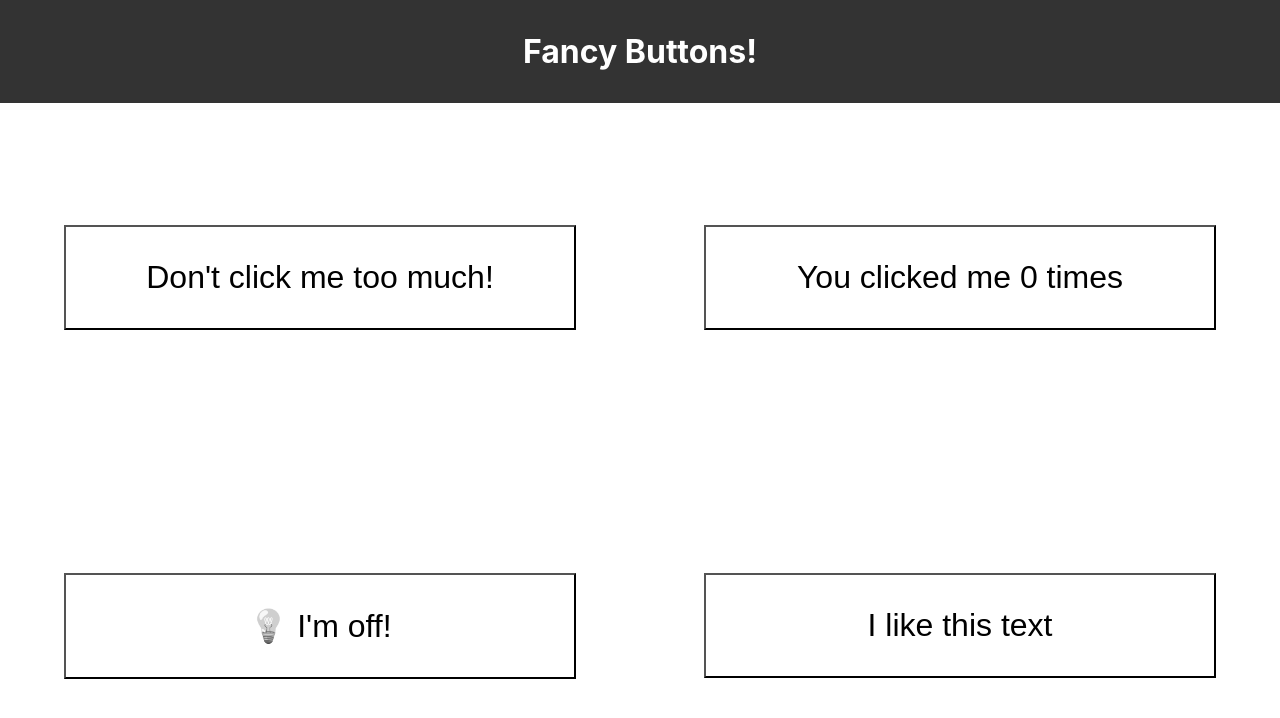
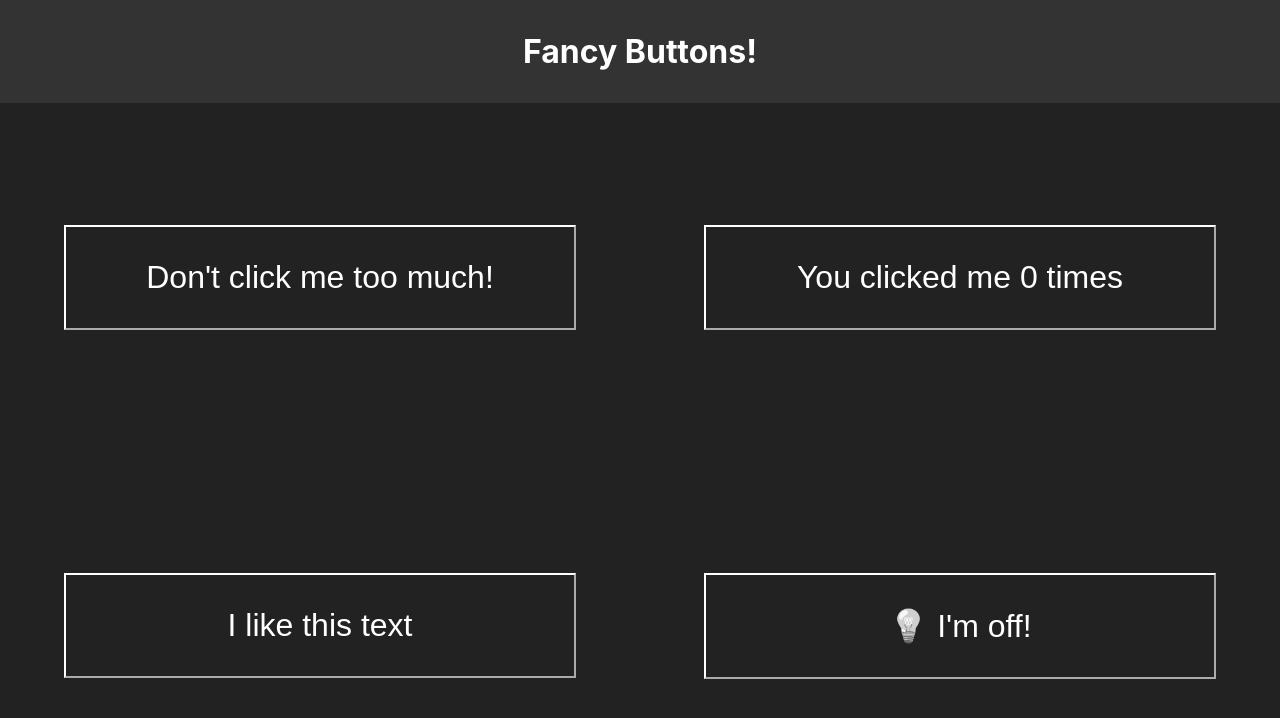
Before and after one commit to papoita/fancy-buttons, a React (Create React App) app: page / in a window 1280 px wide. Shown: the top 718 px of the page. Built offline with nearby package versions, Linux system fonts and the light colour scheme.

Commit message:
lift stateApp for dark mode app

```diff
--- a/src/App.css
+++ b/src/App.css
@@ -10,6 +10,13 @@
   padding: 1em;
   text-align: center;
   background: #333;
+  color: white;
+}
+
+.App.dark,
+.App.dark button {
+  background: #222;
+  border-color: white;
   color: white;
 }
 
--- a/src/App.js
+++ b/src/App.js
@@ -1,4 +1,4 @@
-
+import React, { useState } from "react";
 import './App.css';
 import AngryButton from './components/AngryButton';
 import CounterButton from './components/CounterButton';
@@ -6,14 +6,17 @@
 import TextRepeaterButton from './components/TextRepeaterButton';
 
 function App() {
+  const [light, setLight] = useState('off');
+  const dark = (light === 'off') ? 'dark' : '';
+
   return (
-    <div className={`App`}>
+    <div className={`App ${dark}`}>
       <h1>Fancy Buttons!</h1>
       <section>
         <AngryButton />
         <CounterButton />
-        <LightSwitchButton />
         <TextRepeaterButton />
+        <LightSwitchButton light={light} setLight={setLight}/>
       </section>
     </div>
   );
```
